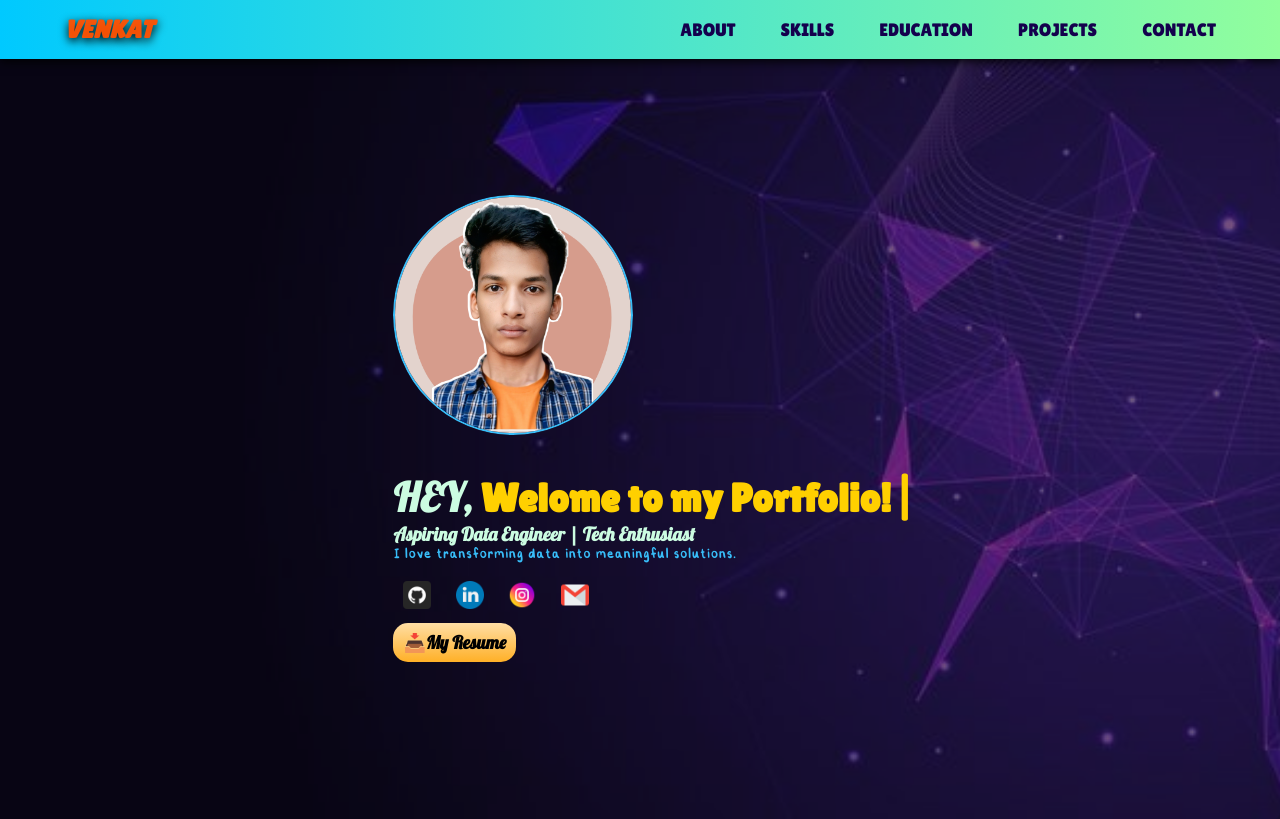
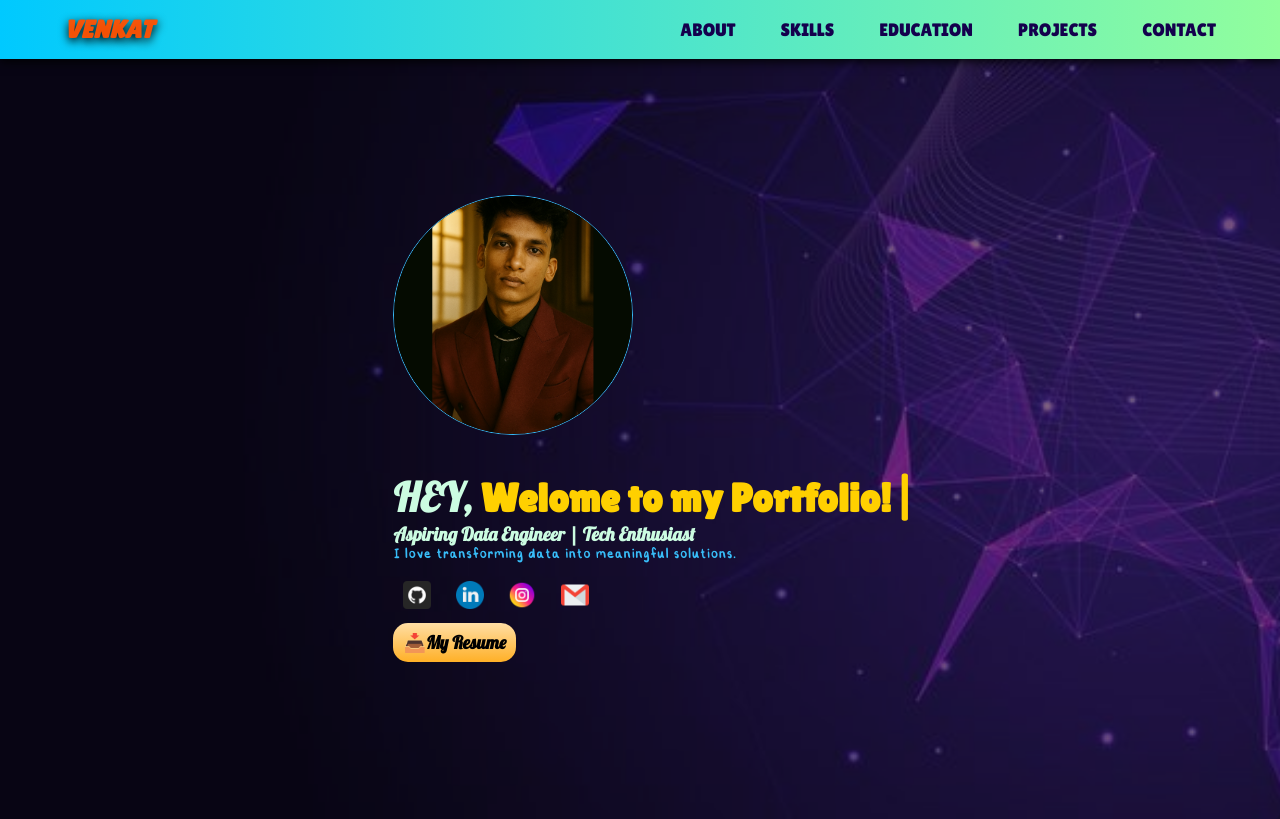
Before and after one commit to grvenkat40/MYPortfolio, a Flask app: page / in a window 1280 px wide. Shown: the top 819 px of the page. Run offline with Flask 3, Linux system fonts and the light colour scheme.

Commit message:
headshot image modified

```diff
--- a/static/style.css
+++ b/static/style.css
@@ -299,7 +299,7 @@ nav .right a:hover {
     border-radius: 50%;
     object-fit: cover;
     /* border: 4px solid #91e7ff; */
-    border: 2px solid #38bdf8;
+    border: 1px solid #38bdf8;
     transition: transform 0.4s ease-in;
     box-shadow: 0 0 20px rgba(105, 222, 255, 0.5);
 }
--- a/templates/index.html
+++ b/templates/index.html
@@ -29,7 +29,7 @@
             <div class="headshot">
                 <picture>
                     <!-- <source srcset="images/webp/headshot.webp" type="image/webp"> -->
-                    <img src="{{ url_for('static',filename='images/headshot.png') }}" alt="headshot" class="hero-img">
+                    <img src="{{ url_for('static',filename='images/FormalVenkat.jpg') }}" alt="headshot" class="hero-img">
                 </picture>
             </div>
             <h1 class="hey">HEY, <span id="typed-text"></span></h1>
```
Also changed, not shown: static/images/FormalVenkat.jpg (added).
